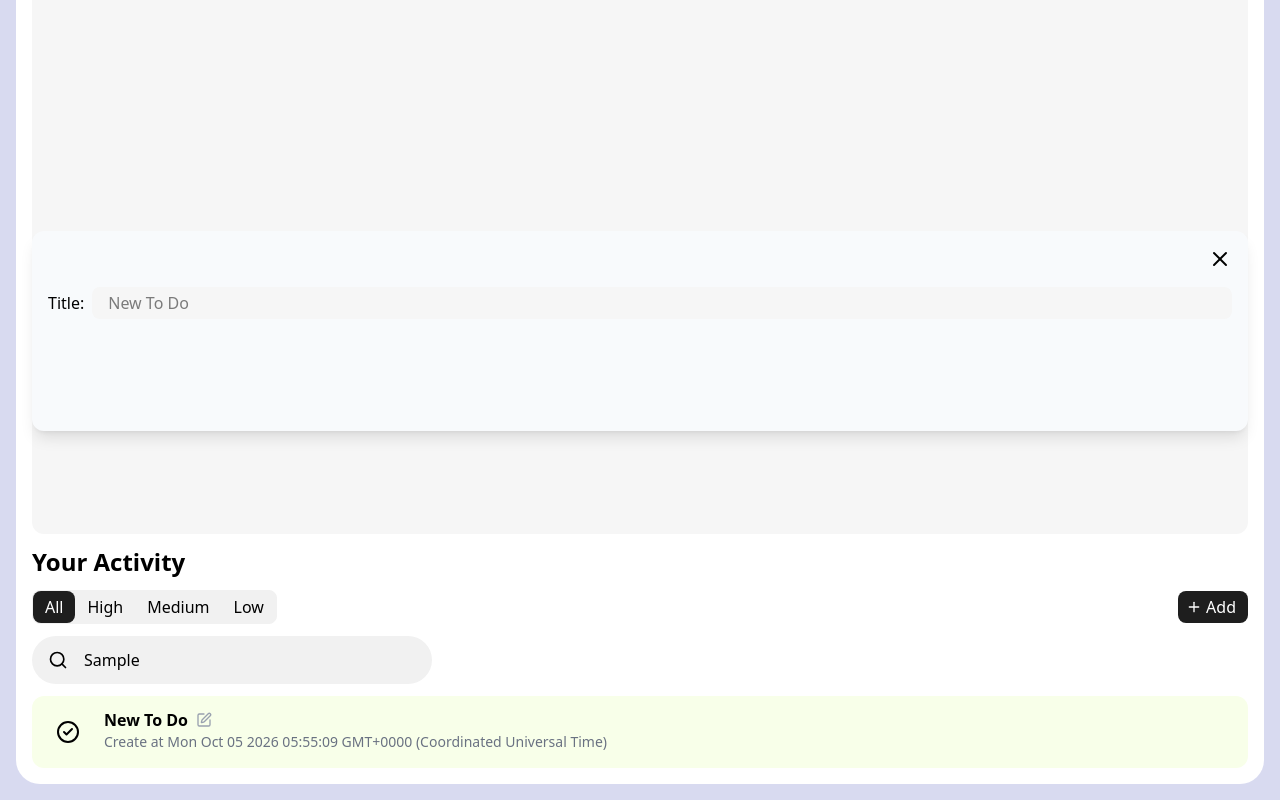
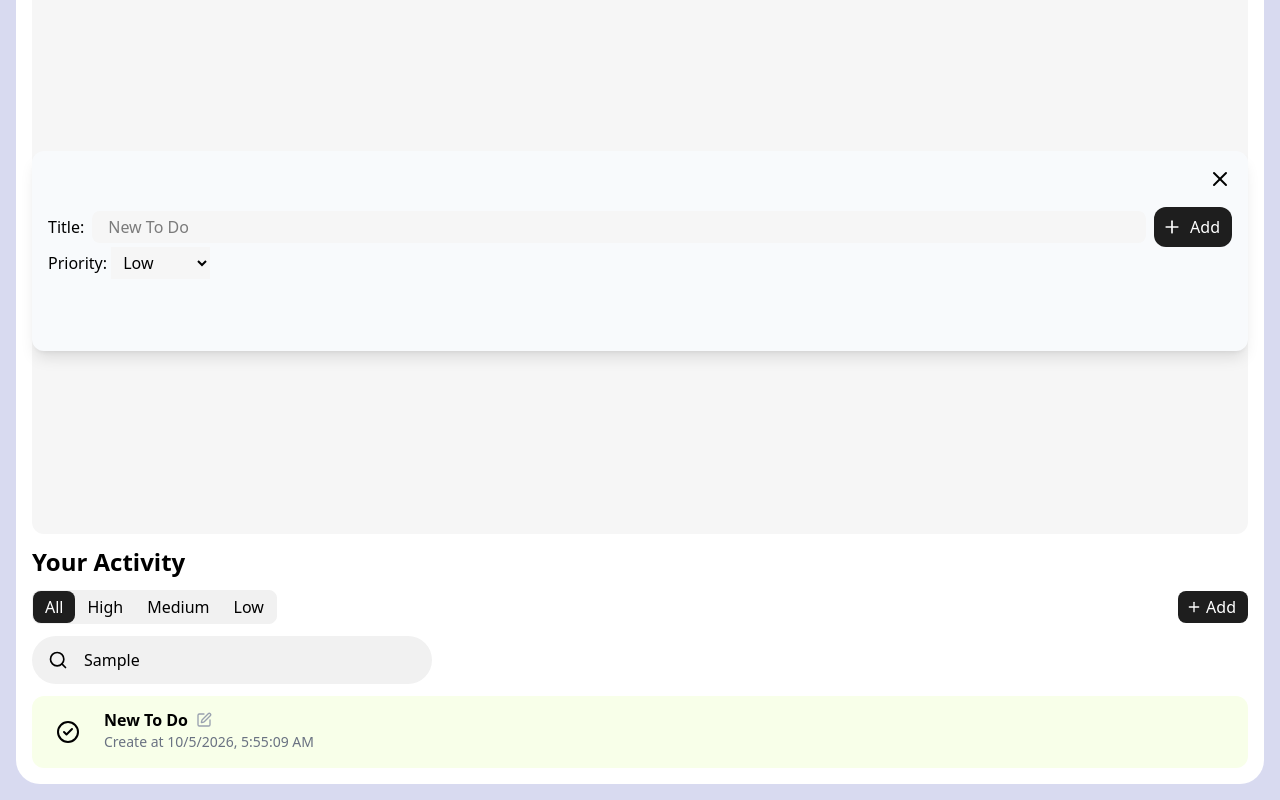
Before and after one commit to my-joseph/to-dp-app, a React (Vite) app: page / in a window 1280 px wide. Both pictures are taken after typing "Sample" into the empty fields and a click on the button "Add". Shown: the part 822-1622 px from the top of the page. Built offline with nearby package versions, Linux system fonts and the light colour scheme; a web font is replaced by a local one.

Commit message:
Feature submit add new to do

```diff
--- a/src/components/Button.tsx
+++ b/src/components/Button.tsx
@@ -1,6 +1,4 @@
 import { type LucideIcon } from "lucide-react";
-import { type ToDoItem } from "@/features/todo-board/types/types";
-import { initailItem } from "@/features/todo-board/components/ToDoBoard";
 
 interface ButtonProp {
   label: string;
--- a/src/features/todo-board/components/ToDoBoard.tsx
+++ b/src/features/todo-board/components/ToDoBoard.tsx
@@ -5,7 +5,7 @@ import { type ToDoItem } from "../types/types";
 export const initailItem: ToDoItem = {
   title: "New To Do",
   priority: "Low",
-  createAt: `${new Date()}`,
+  createAt: `${new Date().toLocaleString()}`,
 };
 
 export default function ToDoBoard() {
--- a/src/features/todo-board/components/TodoColumn.tsx
+++ b/src/features/todo-board/components/TodoColumn.tsx
@@ -2,7 +2,9 @@ import Button from "@/components/Button";
 import { Plus, Search, X } from "lucide-react";
 import { ToDoCard } from "./ToDoCard";
 import { type ToDoItem } from "../types/types";
-
+import { useEffect, useState } from "react";
+import { type SubmitEvent } from "react";
+import { type TodoPriority } from "../types/types";
 interface ToDoColumnProp {
   toDos: ToDoItem[];
   onAdd?: (item: ToDoItem) => void;
@@ -16,6 +18,38 @@ export default function ToDoColumn({
   onForm,
   isFormOpen,
 }: ToDoColumnProp) {
+  const [title, setTtile] = useState<string>("");
+  const [priority, setPriority] = useState<TodoPriority>("Low");
+
+  const handleInputChange = (newTitle: string) => {
+    setTtile(newTitle);
+  };
+
+  const handlePrioirtySelected = (newPriority: TodoPriority) => {
+    setPriority(newPriority);
+  };
+
+  const handleFormSubmit = (event: SubmitEvent<HTMLFormElement>) => {
+    event.preventDefault();
+
+    const newTitle = title !== "" ? title : "New To do";
+    const newPriority = priority;
+    if (onAdd) {
+      onAdd({
+        title: newTitle,
+        priority: newPriority,
+        createAt: `createAt: ${new Date().toLocaleString()}`,
+      });
+    }
+    setTtile("");
+    setPriority("Low");
+    onForm();
+  };
+
+  useEffect(() => {
+    console.log(title);
+  }, [title]);
+
   return (
     <div>
       <div className=" flex flex-col">
@@ -60,7 +94,10 @@ export default function ToDoColumn({
       </div>
 
       {isFormOpen && (
-        <div className=" w-full h-screen flex justify-center items-center p-8 fixed top-0 left-0 right-0 z-1">
+        <form
+          className=" w-full h-screen flex justify-center items-center p-8 fixed top-0 left-0 right-0 z-1"
+          onSubmit={handleFormSubmit}
+        >
           <div className=" w-full h-50 bg-slate-50 shadow-lg rounded-xl p-4">
             <div className=" w-full flex justify-end items-center">
               <X
@@ -69,15 +106,40 @@ export default function ToDoColumn({
               />
             </div>
             <div className=" flex items-center gap-2">
-              <label htmlFor="">Title: </label>
+              <label htmlFor="toDoInput">Title: </label>
               <input
+                id="toDoInput"
+                value={title}
+                onChange={(event) => handleInputChange(event.target.value)}
                 type="text"
                 className=" bg-[#F6F6F6] rounded-lg outline-0 px-4 py-1 w-full focus:ring"
                 placeholder="New To Do"
               />
+              <button className=" flex gap-2 bg-black text-white p-2 rounded-xl pr-3 justify-center items-center cursor-pointer">
+                <Plus className=" w-5 h-5 aspect-square shrink-0" />
+                <span>Add</span>
+              </button>
+            </div>
+            <div>
+              <label htmlFor="priority">Priority: </label>
+              <select
+                value={priority}
+                onChange={(event) =>
+                  handlePrioirtySelected(event.target.value as TodoPriority)
+                }
+                name="priority"
+                id="priority"
+                className=" bg-[#F6F6F6] px-2 py-1 outline-0"
+              >
+                <option selected value="Low">
+                  Low
+                </option>
+                <option value="Medium">Medium</option>
+                <option value="High">High</option>
+              </select>
             </div>
           </div>
-        </div>
+        </form>
       )}
     </div>
   );
```
